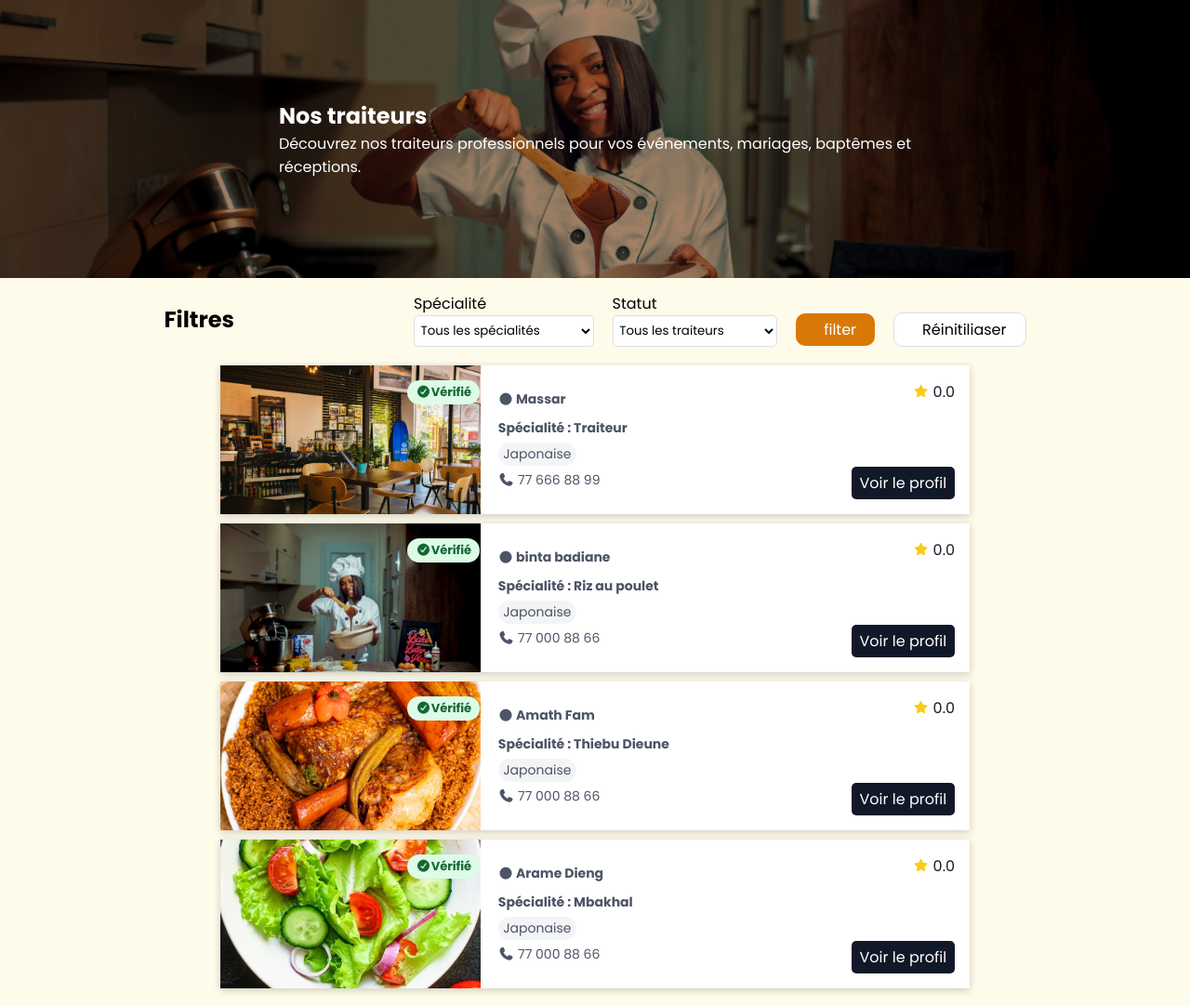
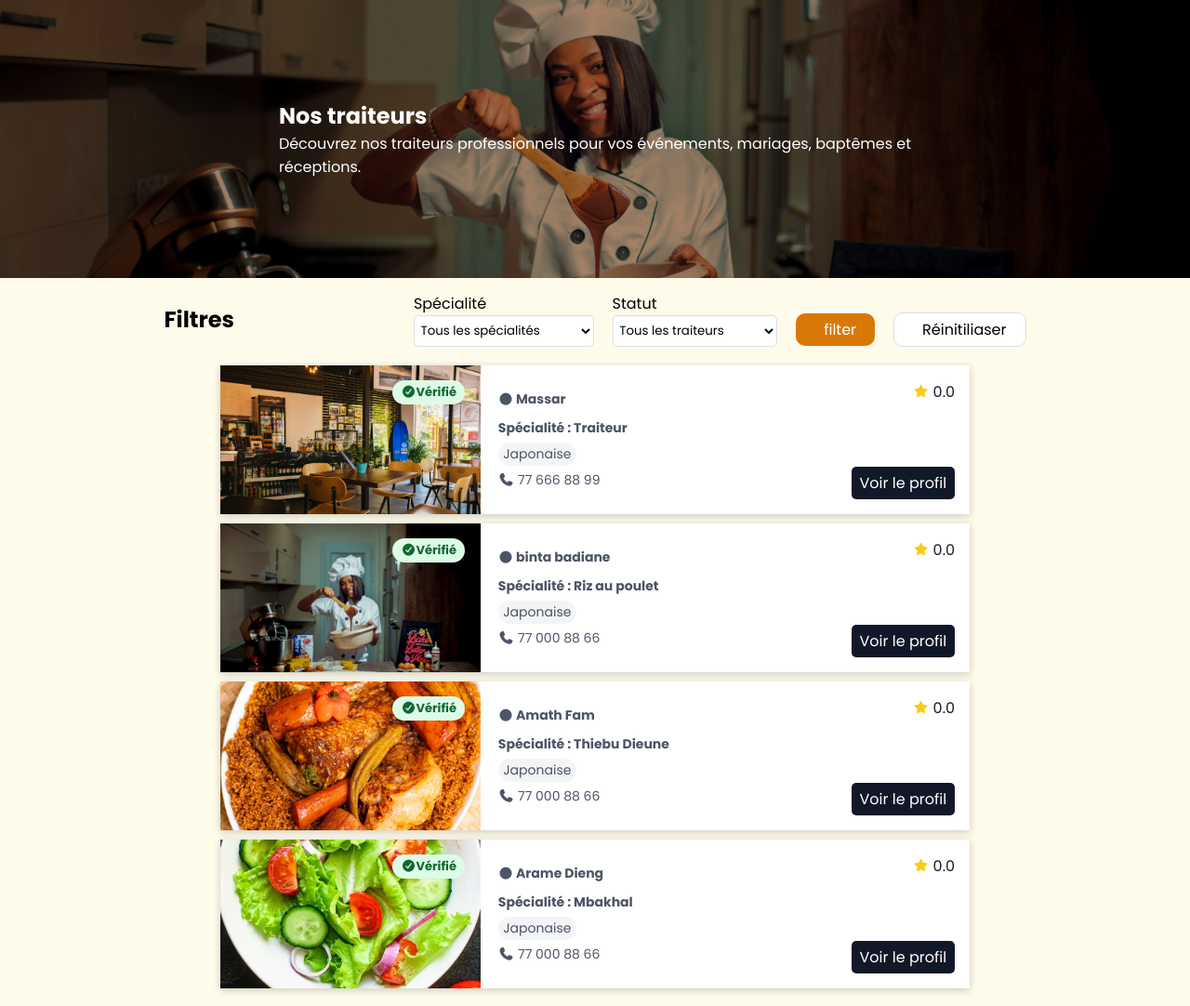
Before and after one commit to amath114fam/start_buffet_django, a Django app: page /liste/ in a window 1280 px wide. Shown: the part 98-1180 px from the top of the page at 93% size. Run offline with Django 5.2, Linux system fonts and the light colour scheme; data comes from the database, SQL or seed files in the repository; both versions use the stored data as it was after the commit; some libraries are stand-ins or nearby versions.

Commit message:
Second commit

```diff
--- a/static/css/style.css
+++ b/static/css/style.css
@@ -580,7 +580,7 @@ header nav #traiteurs{
     border-radius: 5px;
 }
 .fisrt-box .verifie{
-    left: 25%;
+    left: 23%;
     top: 10%;
     display: flex;
     align-items: center;
```
Also changed, not shown: README.md (added), db.sqlite3, media/imageSalade.webp (added).
